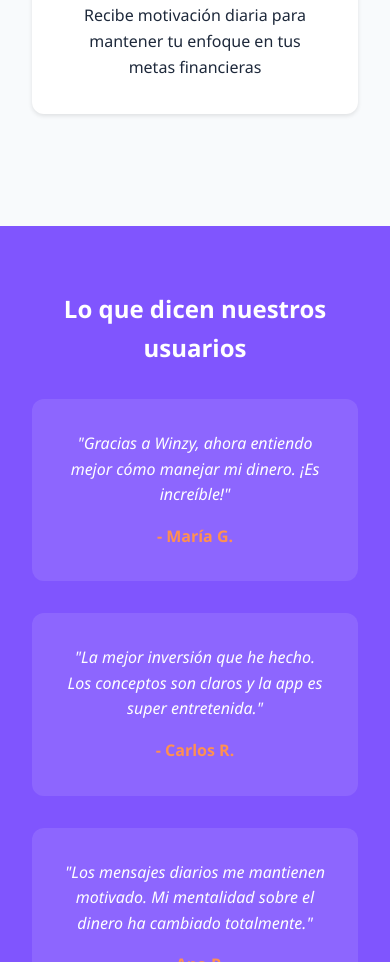
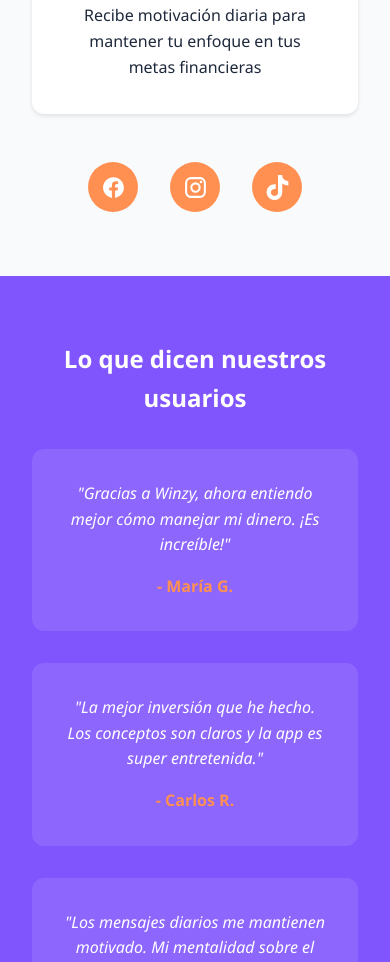
Before and after one commit to gvarlasalle/winzyweb, a plain HTML site: page index.html in a window 390 px wide. Shown: the part 1457-2419 px from the top of the page. Drawn offline with Linux system fonts and the light colour scheme.

Commit message:
Update index.html

```diff
--- a/index.html
+++ b/index.html
@@ -14,25 +14,7 @@
             --light: #f8fafc;
         }
 
-        .social-icons {
-            display: flex;
-            gap: 2rem;
-            justify-content: center;
-            margin-top: 3rem;
-        }
-
-        .social-icon {
-            color: var(--primary);
-            font-size: 2rem;
-            transition: transform 0.3s, color 0.3s;
-            text-decoration: none;
-        }
-
-        .social-icon:hover {
-            transform: translateY(-5px);
-            color: var(--accent);
-        }
-
+        /* Previous styles remain the same */
         * {
             margin: 0;
             padding: 0;
@@ -117,14 +99,6 @@
             background: #ff7a33;
         }
 
-        .secondary-button {
-            background: var(--accent-2);
-        }
-
-        .secondary-button:hover {
-            background: #08b5b5;
-        }
-
         .features {
             padding: 4rem 2rem;
             max-width: 1200px;
@@ -156,6 +130,37 @@
         .feature-card h3 {
             color: var(--primary);
             margin-bottom: 1rem;
+        }
+
+        .social-icons {
+            display: flex;
+            gap: 2rem;
+            justify-content: center;
+            margin-top: 3rem;
+        }
+
+        .social-icon {
+            display: flex;
+            align-items: center;
+            justify-content: center;
+            width: 60px;
+            height: 60px;
+            background: var(--accent);
+            border-radius: 50%;
+            transition: transform 0.3s, box-shadow 0.3s;
+            text-decoration: none;
+        }
+
+        .social-icon:hover {
+            transform: translateY(-5px);
+            box-shadow: 0 4px 12px rgba(0,0,0,0.2);
+            background: #ff7a33;
+        }
+
+        .social-icon svg {
+            width: 30px;
+            height: 30px;
+            fill: white;
         }
 
         .testimonials {
@@ -194,14 +199,6 @@
             color: var(--accent);
         }
 
-         .testimonials .social-icon {
-            color: white;
-        }
-
-        .testimonials .social-icon:hover {
-            color: var(--accent);
-        }
-
         footer {
             background: var(--primary);
             color: white;
@@ -222,6 +219,16 @@
             .logo-container {
                 width: 180px;
                 height: 180px;
+            }
+
+            .social-icon {
+                width: 50px;
+                height: 50px;
+            }
+
+            .social-icon svg {
+                width: 25px;
+                height: 25px;
             }
         }
     </style>
@@ -258,17 +265,25 @@
                 <p>Recibe motivación diaria para mantener tu enfoque en tus metas financieras</p>
             </div>
         </div>
+
         <div class="social-icons">
-            <a href="https://www.facebook.com/profile.php?id=61568830238429&mibextid=ZbWKwL" target="_blank" class="social-icon">
-                <i class="fab fa-facebook"></i>
-            </a>
-            <a href="https://www.instagram.com/winzyjf/profilecard/?igsh=MTFjeG13M3ZtbWdkcw==" target="_blank" class="social-icon">
-                <i class="fab fa-instagram"></i>
-            </a>
-            <a href="https://www.tiktok.com/@wizyjf?_t=8rX5MTfAxVg&_r=1" target="_blank" class="social-icon">
-                <i class="fab fa-tiktok"></i>
-            </a>
-        </div>
+    <a href="https://www.facebook.com/profile.php?id=61568830238429&mibextid=ZbWKwL" target="_blank" class="social-icon" title="Facebook">
+        <svg viewBox="0 0 24 24">
+            <path d="M12 2.04C6.5 2.04 2 6.53 2 12.06C2 17.06 5.66 21.21 10.44 21.96V14.96H7.9V12.06H10.44V9.85C10.44 7.34 11.93 5.96 14.22 5.96C15.31 5.96 16.45 6.15 16.45 6.15V8.62H15.19C13.95 8.62 13.56 9.39 13.56 10.18V12.06H16.34L15.89 14.96H13.56V21.96C18.34 21.21 22 17.06 22 12.06C22 6.53 17.5 2.04 12 2.04Z"/>
+        </svg>
+    </a>
+    <a href="https://www.instagram.com/winzyjf/profilecard/?igsh=MTFjeG13M3ZtbWdkcw==" target="_blank" class="social-icon" title="Instagram">
+        <svg viewBox="0 0 24 24">
+            <path d="M7.8,2H16.2C19.4,2 22,4.6 22,7.8V16.2A5.8,5.8 0 0,1 16.2,22H7.8C4.6,22 2,19.4 2,16.2V7.8A5.8,5.8 0 0,1 7.8,2M7.6,4A3.6,3.6 0 0,0 4,7.6V16.4C4,18.39 5.61,20 7.6,20H16.4A3.6,3.6 0 0,0 20,16.4V7.6C20,5.61 18.39,4 16.4,4H7.6M17.25,5.5A1.25,1.25 0 0,1 18.5,6.75A1.25,1.25 0 0,1 17.25,8A1.25,1.25 0 0,1 16,6.75A1.25,1.25 0 0,1 17.25,5.5M12,7A5,5 0 0,1 17,12A5,5 0 0,1 12,17A5,5 0 0,1 7,12A5,5 0 0,1 12,7M12,9A3,3 0 0,0 9,12A3,3 0 0,0 12,15A3,3 0 0,0 15,12A3,3 0 0,0 12,9Z"/>
+        </svg>
+    </a>
+    <a href="https://www.tiktok.com/@wizyjf?_t=8rX5MTfAxVg&_r=1" target="_blank" class="social-icon" title="TikTok">
+        <svg viewBox="0 0 24 24">
+            <path d="M12.53.02C13.84 0 15.14.01 16.44 0c.08 1.53.63 3.09 1.75 4.17 1.12 1.11 2.7 1.62 4.24 1.79v4.03c-1.44-.05-2.89-.35-4.2-.97-.57-.26-1.1-.59-1.62-.93-.01 2.92.01 5.84-.02 8.75-.08 1.4-.54 2.79-1.35 3.94-1.31 1.92-3.58 3.17-5.91 3.21-1.43.08-2.86-.31-4.08-1.03-2.02-1.19-3.44-3.37-3.65-5.71-.02-.5-.03-1-.01-1.49.18-1.9 1.12-3.72 2.58-4.96 1.66-1.44 3.98-2.13 6.15-1.72.02 1.48-.04 2.96-.04 4.44-.99-.32-2.15-.23-3.02.37-.63.41-1.11 1.04-1.36 1.75-.21.51-.15 1.07-.14 1.61.24 1.64 1.82 3.02 3.5 2.87 1.12-.01 2.19-.66 2.77-1.61.19-.33.4-.67.41-1.06.1-1.79.06-3.57.07-5.36.01-4.03-.01-8.05.02-12.07z"/>
+        </svg>
+    </a>
+    </div>
+
     </section>
 
     <section class="testimonials">
```
